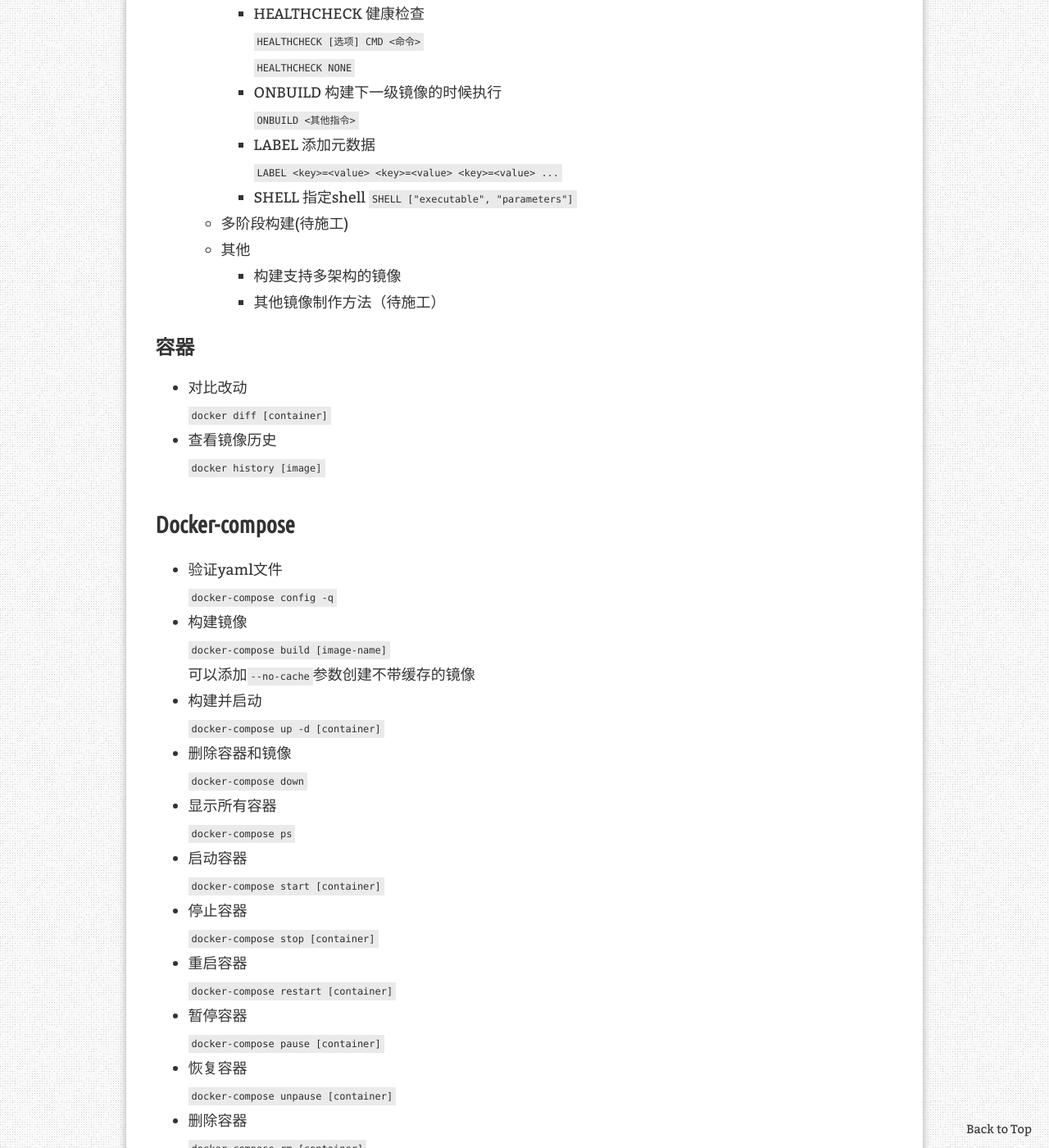
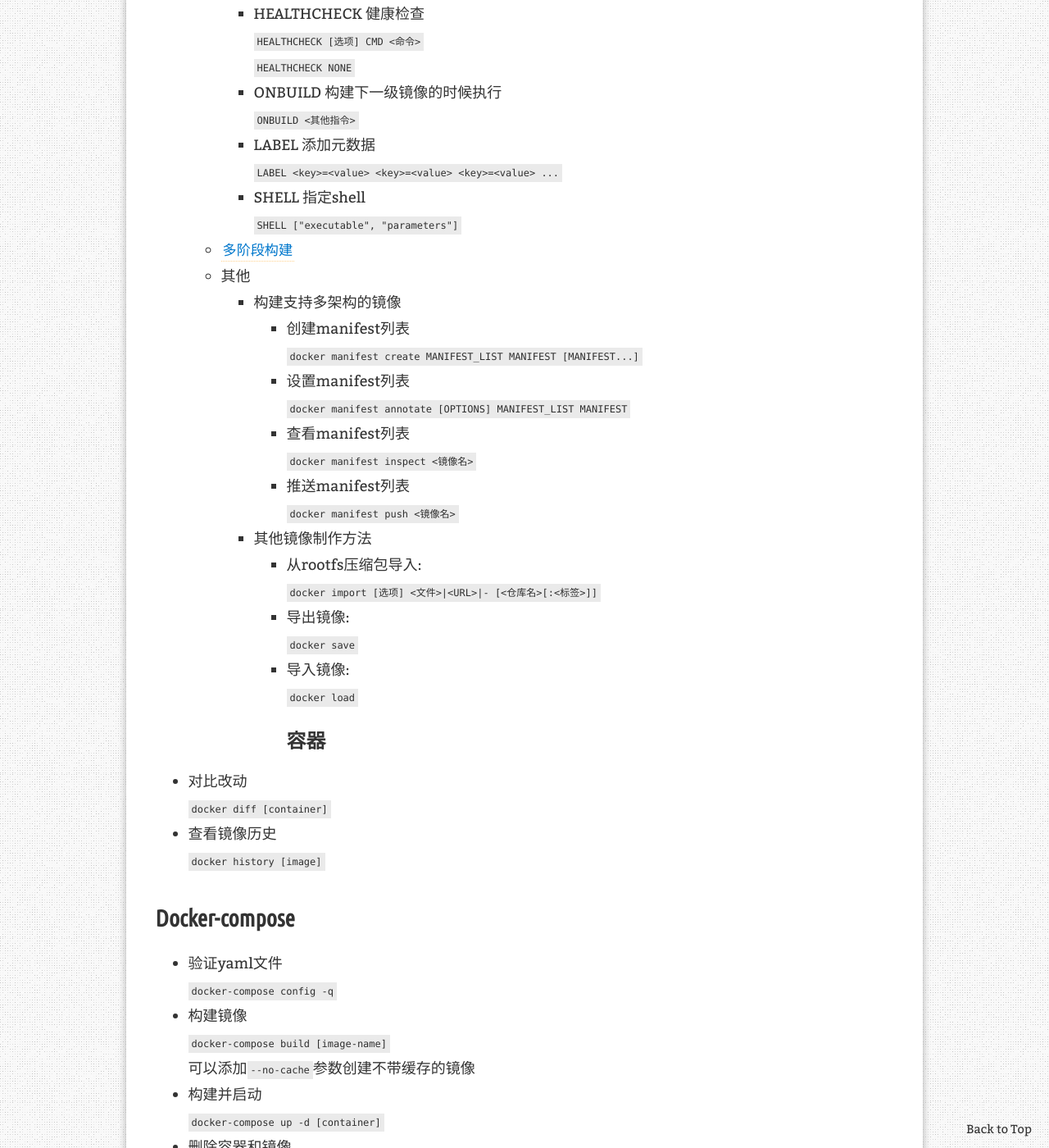
Before and after one commit to ElmTran/ElmTran.github.io, a Jekyll site: the page built from _posts/2022-04-08-common-docker-commands.md, in a window 1280 px wide and 1400 px high, scrolled down 1856 px. Shown: the whole window at 82% size. Built offline with Jekyll 4.4.1, drawn with Linux system fonts in a browser that asks for light colours; comment, search, counter and statistics services are not loaded.

Commit message:
update docker command

```diff
--- a/_posts/2022-04-08-common-docker-commands.md
+++ b/_posts/2022-04-08-common-docker-commands.md
@@ -72,11 +72,24 @@ redirect_from:
     - SHELL 指定shell
      `SHELL ["executable", "parameters"]`
 
-  - 多阶段构建(待施工)
+  - [多阶段构建](https://yeasy.gitbook.io/docker_practice/image/multistage-builds)
   - 其他
     - 构建支持多架构的镜像
-    - 其他镜像制作方法（待施工）
-
+        - 创建manifest列表
+          `docker manifest create MANIFEST_LIST MANIFEST [MANIFEST...]`
+        - 设置manifest列表
+          `docker manifest annotate [OPTIONS] MANIFEST_LIST MANIFEST`
+        - 查看manifest列表
+          `docker manifest inspect <镜像名>`
+        - 推送manifest列表
+          `docker manifest push <镜像名>`
+    - 其他镜像制作方法
+        - 从rootfs压缩包导入:
+          `docker import [选项] <文件>|<URL>|- [<仓库名>[:<标签>]]`
+        - 导出镜像:
+          `docker save`
+        - 导入镜像:
+          `docker load`
 ### 容器
 
 - 对比改动
@@ -131,3 +144,4 @@ redirect_from:
 ## 参考链接
 - [Dockerfile 官方文档](https://docs.docker.com/engine/reference/builder/)
 - [Dockerfile 实践文档](https://docs.docker.com/develop/develop-images/dockerfile_best-practices/)
+- [Docker镜像 实现原理](https://yeasy.gitbook.io/docker_practice/image/internal)
```
